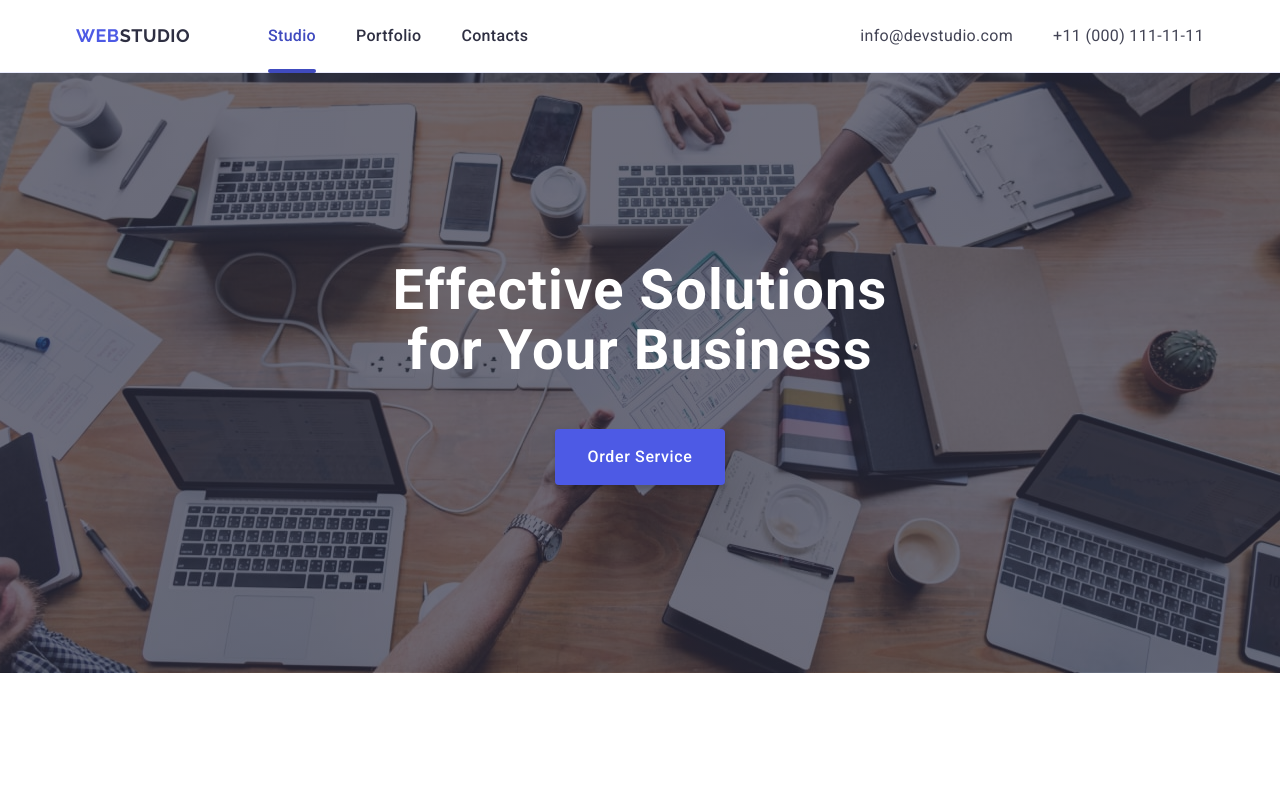
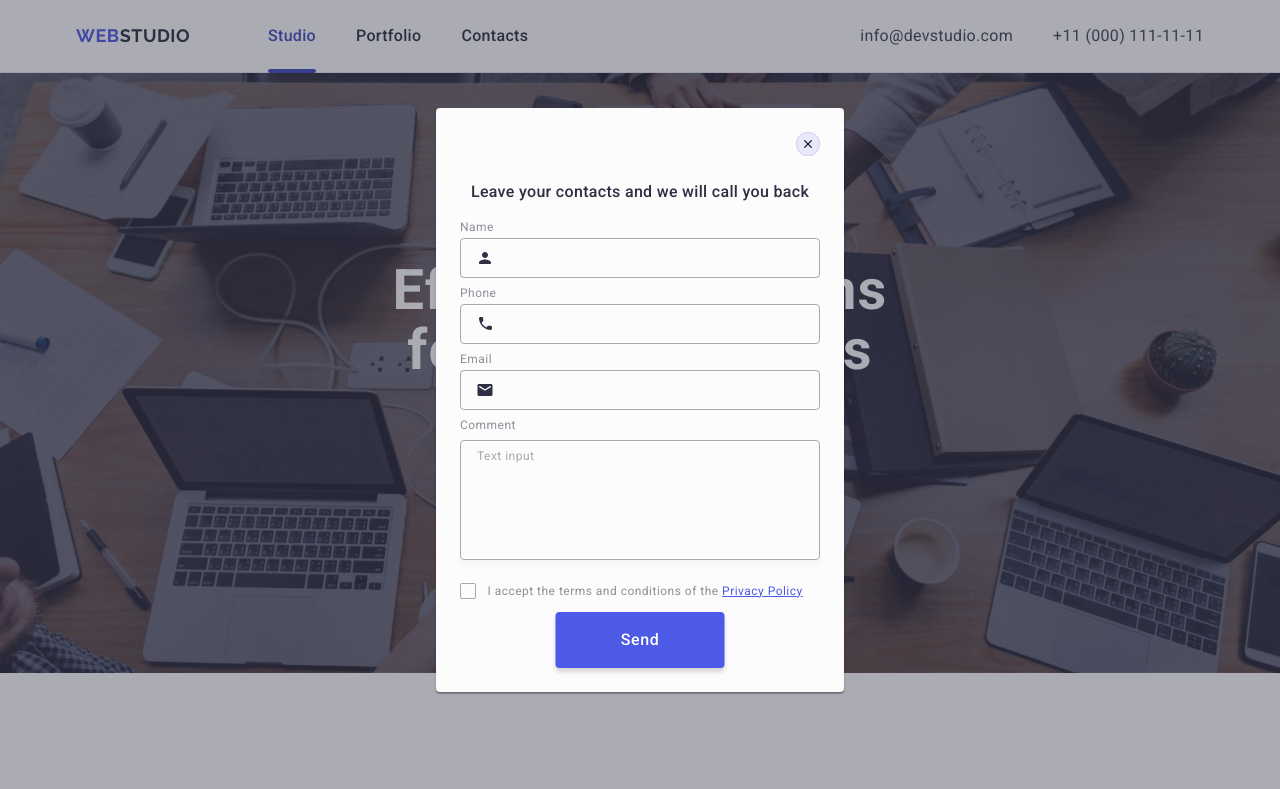
Before and after one commit to oshkurupii/goit-markup-hw-06, a plain HTML site: page index.html in a window 1280 px wide. Shown: the top 789 px of the page. Drawn offline with nearby package versions, Linux system fonts and the light colour scheme.

Commit message:
goit-markup-hw-06

```diff
--- a/css/styles.css
+++ b/css/styles.css
@@ -779,15 +779,17 @@ opacity: 0.3;
   position: fixed;
   top: 0;
   background-color: #2e2f4266;
-  opacity: 0;
+  /* opacity: 0;
   visibility: hidden;
-  pointer-events: none;
+  pointer-events: none; */
   transition: opacity 250ms cubic-bezier(0.4, 0, 0.2, 1),
     visibility 250ms cubic-bezier(0.4, 0, 0.2, 1);
 }
 .modal {
-  width: 408px;
-  min-height: 584px;
+  /* width: 408px;
+  min-height: 584px; */
+  width: 288px;
+  min-height: 623px;
   border-radius: 4px;
   background: #fcfcfc;
   position: absolute;
@@ -841,9 +843,11 @@ opacity: 0.3;
 
 .modal-form {
   margin-bottom: 24px;
+
 }
 .modal-field {
   margin-bottom: 8px;
+
 }
 .modal-field-comment {
   margin-bottom: 16px;
@@ -863,7 +867,6 @@ opacity: 0.3;
 }
 .modal-input {
   width: 100%;
-  width: 360px;
   height: 40px;
   border-radius: 4px;
   border: 1px solid #2e2f4266;
@@ -1083,6 +1086,11 @@ flex-direction: row;
   display: none;
 }
 
+.modal {
+  width: 408px;
+  min-height: 584px;
+}
+
 
 
 }
--- a/index.html
+++ b/index.html
@@ -698,7 +698,7 @@
       </div>
     </footer>
     <!-- FORM -->
-    <!-- <div class="backdrop">
+    <div class="backdrop">
       <div class="modal">
         <button type="button" class="modal-close-btn">
           <svg width="8" height="8" class="icon-close">
@@ -774,6 +774,6 @@
           <button class="button-send" type="submit">Send</button>
         </form>
       </div>
-    </div> -->
+    </div>
   </body>
 </html>
```
